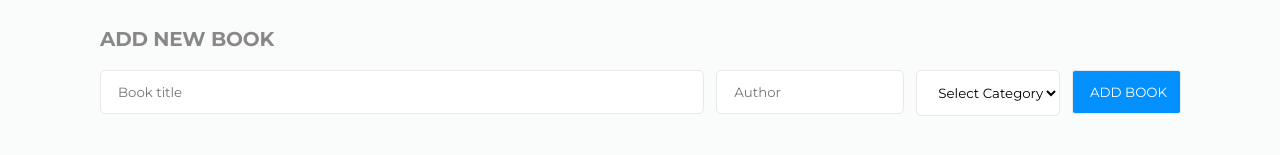
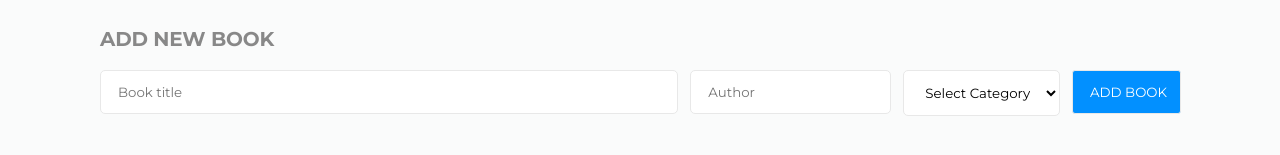
Before and after one commit to SebastianSolisFenger/React-BookStore, a React (Create React App) app: page / in a window 1280 px wide. Shown: the part 155-310 px from the top of the page. Built offline with nearby package versions, Linux system fonts and the light colour scheme; no server answers.

Commit message:
Add padding to select categories

```diff
--- a/src/components/style-components/RegisterBook.css
+++ b/src/components/style-components/RegisterBook.css
@@ -26,7 +26,7 @@
 
 .register-form input,
 select {
-  padding: 0.813rem 0 0.813rem 1.063rem;
+  padding: 0.813rem 0.813rem 0.813rem 1.063rem;
   border-radius: 5px;
   border: solid 1.5px var(--grey-border);
   background-color: var(--white);
```
